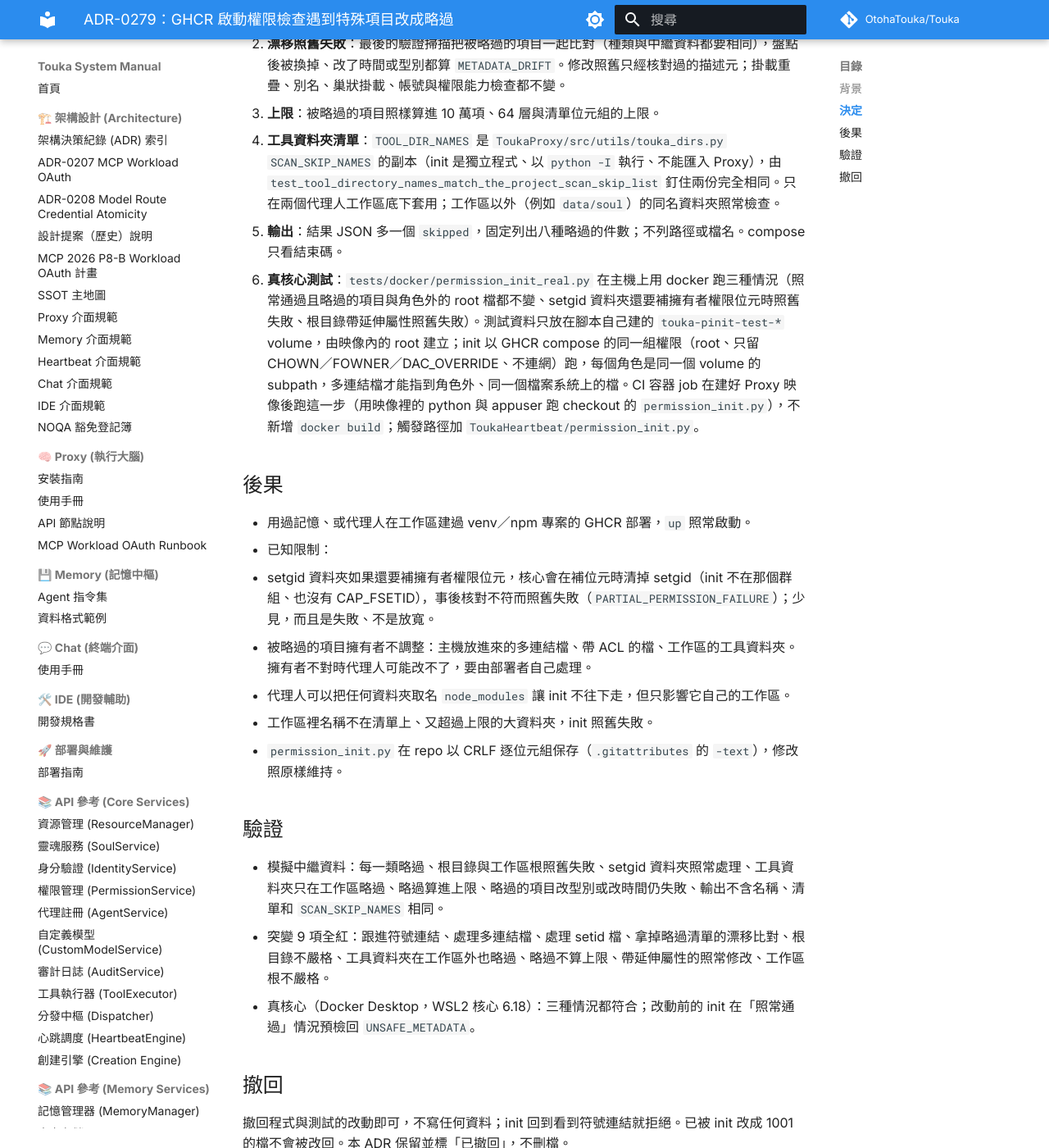
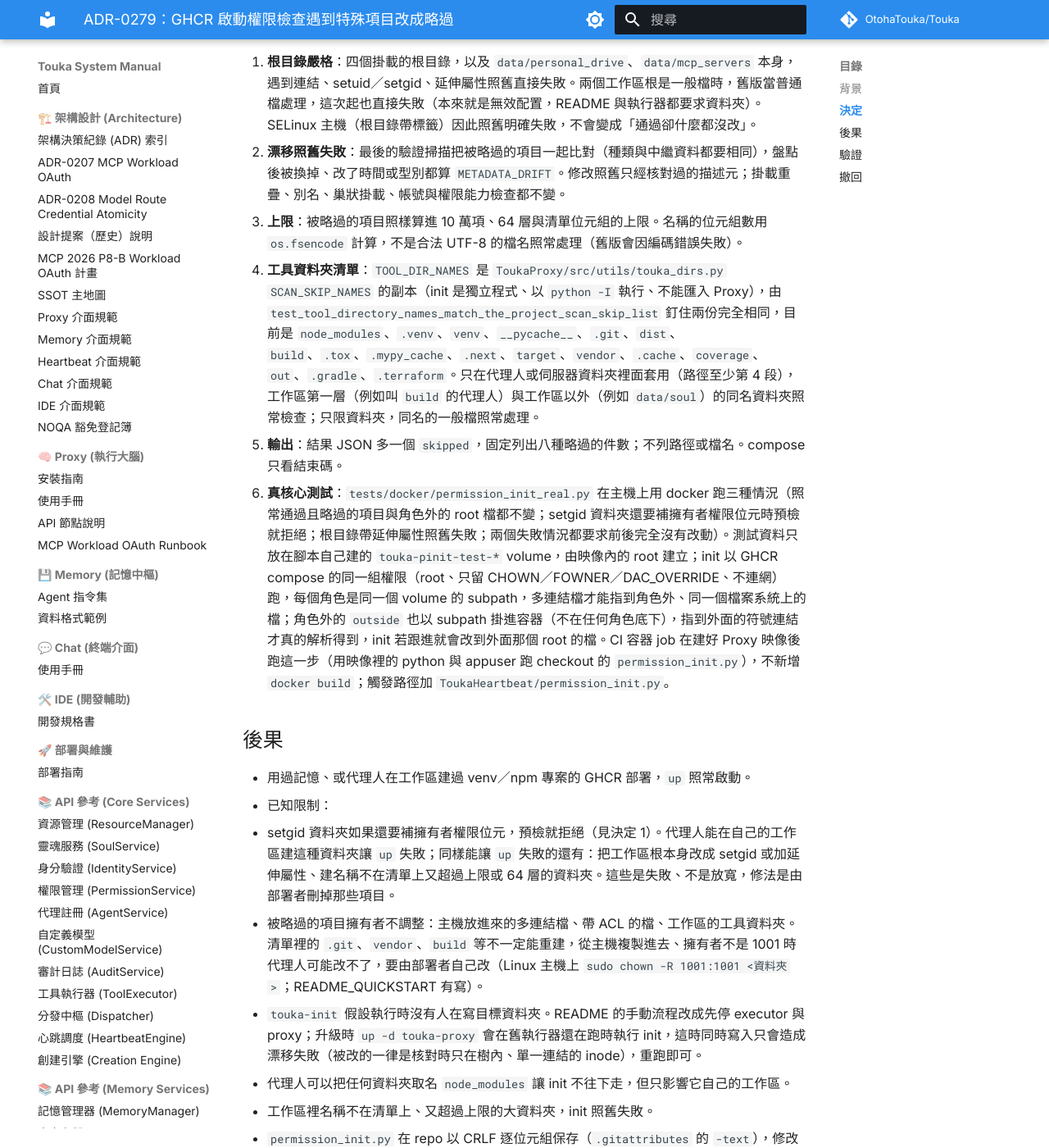
Before and after one commit to OtohaTouka/Touka, an MkDocs documentation site: the page built from docs/architecture/adr/0279-permission-init-skips-special-entries.md, in a window 1280 px wide and 1400 px high, scrolled down 1487 px. Shown: the whole window at 82% size. Built offline with MkDocs 1.6.1 and Material for MkDocs 9.7.7, drawn with Linux system fonts in a browser that asks for light colours; comment, search, counter and statistics services are not loaded; some of the changed text lies outside the part shown.

Commit message:
fix(init): address review notes on setgid, tool-dir depth and limits
- A setgid folder that still needs owner bits is refused at preflight
  with no change; adding the bits would clear setgid, fail half way and
  then pass silently on the next run.
- Tool-dir names are skipped only inside an agent or server folder, not
  at the workspace top level, and only for directories.
- Name bytes use os.fsencode so undecodable names no longer break the
  walk.
- Tests: skipped entries count toward the depth and manifest limits;
  the real-kernel check mounts the outside folder so the outward link
  resolves, and failure cases must leave everything unchanged.
- Docs: full tool-dir list and a manual chown for .git or vendor, stop
  executor and proxy before running touka-init by hand, compose comment,
  ADR-0272 notes.

Co-Authored-By: Claude Opus 5.5 <noreply@anthropic.com>

```diff
--- a/docker-compose.ghcr.yml
+++ b/docker-compose.ghcr.yml
@@ -60,7 +60,8 @@ services:
         bind:
           create_host_path: false
     # ADR-0221：原 helper 僅在 quiescent、可驗證 metadata 的四個既有 roots 上執行。
-    # 缺少 bind 目錄、symlink／hardlink、未知 filesystem 或不符權限即失敗，不自建／seed。
+    # 缺少 bind 目錄、未知 filesystem 或不符權限即失敗，不自建／seed；symlink、hardlink、FIFO、
+    # socket、setid 檔、帶 xattr 的項目不開啟、不修改，只計數（ADR-0279）。
     command: ["python", "-I", "-B", "permission_init.py", "--profile", "local-permissions-v1", "--expected-uid", "1001", "--expected-gid", "1001"]
 
   # ── 核心 Proxy（單一映像：整合式 ToukaMemory ＋ 內建 ToukaDispatch，ADR-0082）──
--- a/docs/architecture/adr/0279-permission-init-skips-special-entries.md
+++ b/docs/architecture/adr/0279-permission-init-skips-special-entries.md
@@ -19,33 +19,35 @@
    | 項目 | 處理 |
    |---|---|
    | 資料夾（含 setuid／setgid） | 照常調整。Linux 對資料夾改擁有者不會清掉 setgid，改完照舊核對權限位元 |
+   | setgid 資料夾而且還要補擁有者權限位元 | 盤點時就 `UNSUPPORTED_METADATA`、什麼都不改：補位元時核心會清掉 setgid（init 不在新群組 1001、也沒有 CAP_FSETID），否則會改到一半才失敗、下一次就默默拿掉 setgid 通過 |
    | 單一連結、沒有 setuid／setgid 的一般檔 | 照常調整；只開讀中繼資料用的描述元，不讀內容 |
    | 帶延伸屬性的檔或資料夾 | 只為列出延伸屬性名稱而開（延伸屬性只能從已開的描述元讀），不修改；資料夾不往下走（`xattr`） |
    | 符號連結、FIFO、socket、裝置檔、多連結的一般檔、setuid／setgid 的一般檔 | 不開啟、不跟進、不修改（`symlink`、`fifo`、`socket`、`device`、`hardlink`、`setid_file`） |
-   | `data/personal_drive`、`data/mcp_servers` 底下名稱在工具資料夾清單的資料夾 | 不往下走、不修改（`tool_dir`） |
+   | `data/personal_drive/<代理人>/…`、`data/mcp_servers/<伺服器>/…` 裡名稱在工具資料夾清單的資料夾（工作區第一層不算） | 不往下走、不修改（`tool_dir`） |
 
-2. **根目錄照舊嚴格**：四個掛載的根目錄，以及 `data/personal_drive`、`data/mcp_servers` 本身，遇到連結、非資料夾、setuid／setgid、延伸屬性照舊直接失敗。SELinux 主機（根目錄帶標籤）因此照舊明確失敗，不會變成「通過卻什麼都沒改」。
+2. **根目錄嚴格**：四個掛載的根目錄，以及 `data/personal_drive`、`data/mcp_servers` 本身，遇到連結、setuid／setgid、延伸屬性照舊直接失敗。兩個工作區根是一般檔時，舊版當普通檔處理，這次起也直接失敗（本來就是無效配置，README 與執行器都要求資料夾）。SELinux 主機（根目錄帶標籤）因此照舊明確失敗，不會變成「通過卻什麼都沒改」。
 3. **漂移照舊失敗**：最後的驗證掃描把被略過的項目一起比對（種類與中繼資料都要相同），盤點後被換掉、改了時間或型別都算 `METADATA_DRIFT`。修改照舊只經核對過的描述元；掛載重疊、別名、巢狀掛載、帳號與權限能力檢查都不變。
-4. **上限**：被略過的項目照樣算進 10 萬項、64 層與清單位元組的上限。
-5. **工具資料夾清單**：`TOOL_DIR_NAMES` 是 `ToukaProxy/src/utils/touka_dirs.py` `SCAN_SKIP_NAMES` 的副本（init 是獨立程式、以 `python -I` 執行、不能匯入 Proxy），由 `test_tool_directory_names_match_the_project_scan_skip_list` 釘住兩份完全相同。只在兩個代理人工作區底下套用；工作區以外（例如 `data/soul`）的同名資料夾照常檢查。
+4. **上限**：被略過的項目照樣算進 10 萬項、64 層與清單位元組的上限。名稱的位元組數用 `os.fsencode` 計算，不是合法 UTF-8 的檔名照常處理（舊版會因編碼錯誤失敗）。
+5. **工具資料夾清單**：`TOOL_DIR_NAMES` 是 `ToukaProxy/src/utils/touka_dirs.py` `SCAN_SKIP_NAMES` 的副本（init 是獨立程式、以 `python -I` 執行、不能匯入 Proxy），由 `test_tool_directory_names_match_the_project_scan_skip_list` 釘住兩份完全相同，目前是 `node_modules`、`.venv`、`venv`、`__pycache__`、`.git`、`dist`、`build`、`.tox`、`.mypy_cache`、`.next`、`target`、`vendor`、`.cache`、`coverage`、`out`、`.gradle`、`.terraform`。只在代理人或伺服器資料夾裡面套用（路徑至少第 4 段），工作區第一層（例如叫 `build` 的代理人）與工作區以外（例如 `data/soul`）的同名資料夾照常檢查；只限資料夾，同名的一般檔照常處理。
 6. **輸出**：結果 JSON 多一個 `skipped`，固定列出八種略過的件數；不列路徑或檔名。compose 只看結束碼。
-7. **真核心測試**：`tests/docker/permission_init_real.py` 在主機上用 docker 跑三種情況（照常通過且略過的項目與角色外的 root 檔都不變、setgid 資料夾還要補擁有者權限位元時照舊失敗、根目錄帶延伸屬性照舊失敗）。測試資料只放在腳本自己建的 `touka-pinit-test-*` volume，由映像內的 root 建立；init 以 GHCR compose 的同一組權限（root、只留 CHOWN／FOWNER／DAC_OVERRIDE、不連網）跑，每個角色是同一個 volume 的 subpath，多連結檔才能指到角色外、同一個檔案系統上的檔。CI 容器 job 在建好 Proxy 映像後跑這一步（用映像裡的 python 與 appuser 跑 checkout 的 `permission_init.py`），不新增 `docker build`；觸發路徑加 `ToukaHeartbeat/permission_init.py`。
+7. **真核心測試**：`tests/docker/permission_init_real.py` 在主機上用 docker 跑三種情況（照常通過且略過的項目與角色外的 root 檔都不變；setgid 資料夾還要補擁有者權限位元時預檢就拒絕；根目錄帶延伸屬性照舊失敗；兩個失敗情況都要求前後完全沒有改動）。測試資料只放在腳本自己建的 `touka-pinit-test-*` volume，由映像內的 root 建立；init 以 GHCR compose 的同一組權限（root、只留 CHOWN／FOWNER／DAC_OVERRIDE、不連網）跑，每個角色是同一個 volume 的 subpath，多連結檔才能指到角色外、同一個檔案系統上的檔；角色外的 `outside` 也以 subpath 掛進容器（不在任何角色底下），指到外面的符號連結才真的解析得到，init 若跟進就會改到外面那個 root 的檔。CI 容器 job 在建好 Proxy 映像後跑這一步（用映像裡的 python 與 appuser 跑 checkout 的 `permission_init.py`），不新增 `docker build`；觸發路徑加 `ToukaHeartbeat/permission_init.py`。
 
 ## 後果
 
 - 用過記憶、或代理人在工作區建過 venv／npm 專案的 GHCR 部署，`up` 照常啟動。
 - 已知限制：
-  - setgid 資料夾如果還要補擁有者權限位元，核心會在補位元時清掉 setgid（init 不在那個群組、也沒有 CAP_FSETID），事後核對不符而照舊失敗（`PARTIAL_PERMISSION_FAILURE`）；少見，而且是失敗、不是放寬。
-  - 被略過的項目擁有者不調整：主機放進來的多連結檔、帶 ACL 的檔、工作區的工具資料夾。擁有者不對時代理人可能改不了，要由部署者自己處理。
+  - setgid 資料夾如果還要補擁有者權限位元，預檢就拒絕（見決定 1）。代理人能在自己的工作區建這種資料夾讓 `up` 失敗；同樣能讓 `up` 失敗的還有：把工作區根本身改成 setgid 或加延伸屬性、建名稱不在清單上又超過上限或 64 層的資料夾。這些是失敗、不是放寬，修法是由部署者刪掉那些項目。
+  - 被略過的項目擁有者不調整：主機放進來的多連結檔、帶 ACL 的檔、工作區的工具資料夾。清單裡的 `.git`、`vendor`、`build` 等不一定能重建，從主機複製進去、擁有者不是 1001 時代理人可能改不了，要由部署者自己改（Linux 主機上 `sudo chown -R 1001:1001 <資料夾>`；README_QUICKSTART 有寫）。
+  - `touka-init` 假設執行時沒有人在寫目標資料夾。README 的手動流程改成先停 executor 與 proxy；升級時 `up -d touka-proxy` 會在舊執行器還在跑時執行 init，這時同時寫入只會造成漂移失敗（被改的一律是核對時只在樹內、單一連結的 inode），重跑即可。
   - 代理人可以把任何資料夾取名 `node_modules` 讓 init 不往下走，但只影響它自己的工作區。
   - 工作區裡名稱不在清單上、又超過上限的大資料夾，init 照舊失敗。
 - `permission_init.py` 在 repo 以 CRLF 逐位元組保存（`.gitattributes` 的 `-text`），修改照原樣維持。
 
 ## 驗證
 
-- 模擬中繼資料：每一類略過、根目錄與工作區根照舊失敗、setgid 資料夾照常處理、工具資料夾只在工作區略過、略過算進上限、略過的項目改型別或改時間仍失敗、輸出不含名稱、清單和 `SCAN_SKIP_NAMES` 相同。
-- 突變 9 項全紅：跟進符號連結、處理多連結檔、處理 setid 檔、拿掉略過清單的漂移比對、根目錄不嚴格、工具資料夾在工作區外也略過、略過不算上限、帶延伸屬性的照常修改、工作區根不嚴格。
-- 真核心（Docker Desktop，WSL2 核心 6.18）：三種情況都符合；改動前的 init 在「照常通過」情況預檢回 `UNSAFE_METADATA`。
+- 模擬中繼資料（101 個）：每一類略過、根目錄與工作區根照舊失敗、只需改擁有者的 setgid 資料夾照常處理、還要補位元的預檢拒絕、工具資料夾只在代理人或伺服器資料夾裡略過且只限資料夾、略過算進項目數、層數與清單位元組上限、無法解碼的檔名、略過的項目改型別或改時間仍失敗、輸出不含名稱、清單和 `SCAN_SKIP_NAMES` 相同。
+- 突變 16 項全紅：跟進符號連結、處理多連結檔、處理 setid 檔、拿掉略過清單的漂移比對、根目錄不嚴格、工具資料夾在工作區外也略過、工具資料夾在工作區第一層也略過、同名一般檔也略過、略過不算項目數、略過完全不計數、拿掉層數檢查、拿掉累計清單位元組檢查、帶延伸屬性的照常修改、工作區根不嚴格、拿掉 setgid 預檢、名稱改回 UTF-8 計數。
+- 真核心（Docker Desktop，WSL2 核心 6.18）：三種情況都符合（含指到外面、真的解析得到的連結）；改動前的 init 在「照常通過」情況預檢回 `UNSAFE_METADATA`。
 
 ## 撤回
 
```
Also changed, not shown: HANDOVER.md (+1 -1 lines), README_QUICKSTART.md (+1 -1 lines), docs/architecture/adr/0272-iso-c2-agent-command-isolation-and-executor.md (+2 -2 lines), 4 other files.
